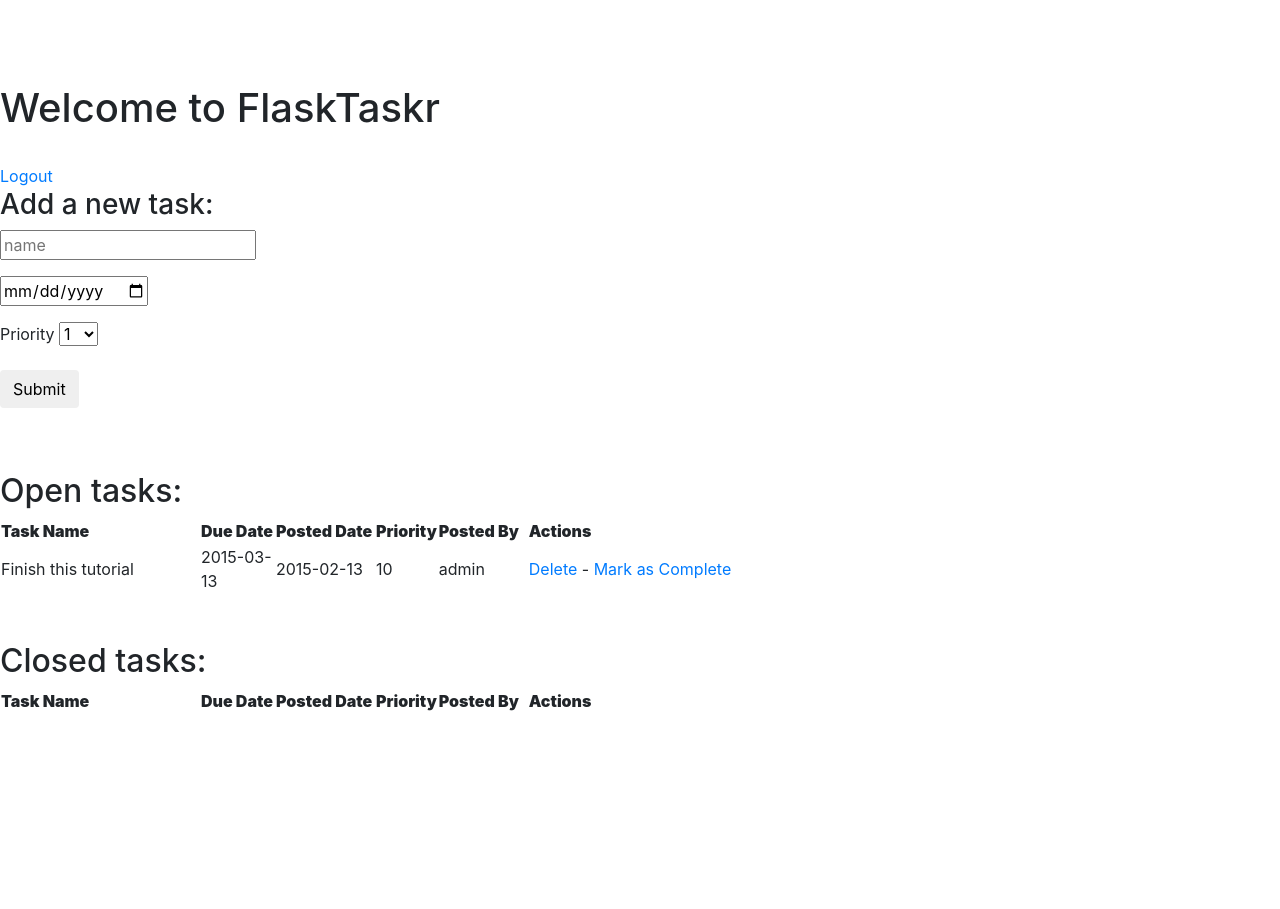
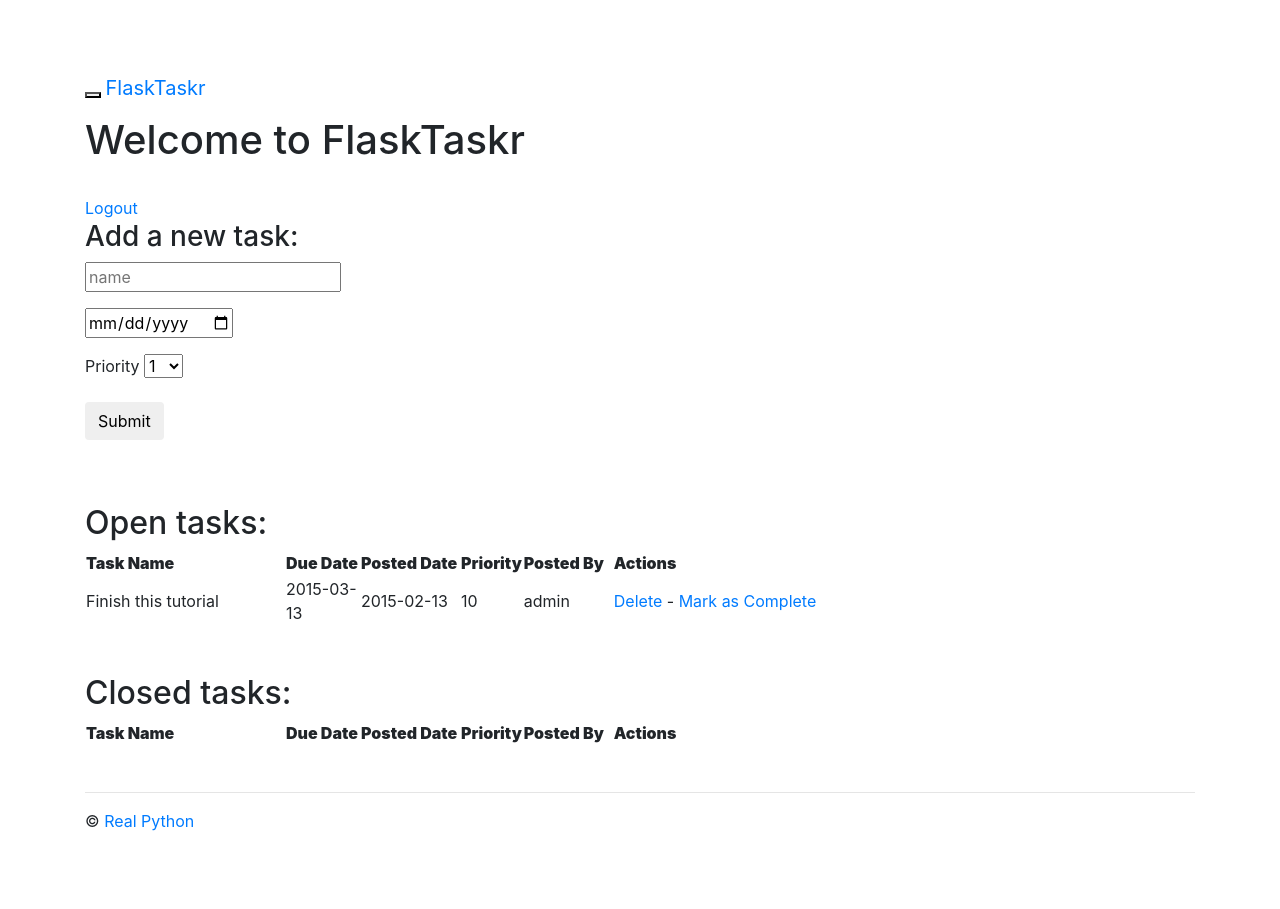
Before and after one commit to hardhus/flasktaskr3.6, a Flask app: page /tasks/ in a window 1280 px wide. Before the commit the page ends 711 px from the top, so only its background shows below. Run offline with Flask 2, Linux system fonts and the light colour scheme; a user stored in the database is signed in; data comes from the database, SQL or seed files in the repository; both versions use the stored data as it was after the commit; lists and menus that the app fills with data are empty; some libraries are stand-ins or nearby versions.

Commit message:
flasktaskr-6 3.6 before Password Hashing.

```diff
--- a/project/tasks/views.py
+++ b/project/tasks/views.py
@@ -54,7 +54,8 @@
         'tasks.html',
         form=AddTaskForm(request.form),
         open_tasks=open_tasks(),
-        closed_tasks=closed_tasks()
+        closed_tasks=closed_tasks(),
+        username=session["name"]
     )
 
 
--- a/project/templates/_base.html
+++ b/project/templates/_base.html
@@ -9,21 +9,55 @@
 </head>
 
 <body>
-    <div class="page">
+
+    <div class="navbar navbar-inverse navbar-fixed-top" role="navigation">
+        <div class="container">
+            <div class="navbar-header">
+                <button type="button" class="navbar-toggle" data-toggle="collapse" data-target=".navbar-collapse">
+                    <span class="sr-only">Toggle navigation</span>
+                    <span class="icon-bar"></span>
+                    <span class="icon-bar"></span>
+                    <span class="icon-bar"></span>
+                </button>
+                <a class="navbar-brand" href="/">FlaskTaskr</a>
+            </div>
+            <div class="collapse navbar-collapse">
+                <ul class="nav navbar-nav">
+                    {% if not session.logged_in %}
+                    <li><a href="{{ url_for('users.register') }}">Signup</a></li>
+                    {% else %}
+                    <li><a href="{{ url_for('users.logout') }}">Signout</a></li>
+                    {% endif %}
+                </ul>
+                {% if session.logged_in %}
+                <ul class="nav navbar-nav navbar-right">
+                    <li><a>Welcome, {{ username }}.</a></li>
+                </ul>
+                {% endif %}
+                <br>
+            </div><!--/.nav-collapse -->
+        </div>
+    </div>
+
+    <div class="container">
+        <div class="content">
 
             {% for message in get_flashed_messages() %}
-        <div class="flash">{{ message }}</div>
+            <div class="alert alert-success">{{ message }}</div>
             {% endfor %}
 
             {% if error %}
             <div class="error"><strong>Error:</strong> {{ error }}</div>
             {% endif %}
 
-        <br>
-
             {% block content %}
             {% endblock %}
 
+        </div>
+        <div class="footer">
+            <hr>
+            <p>&copy; <a href="https://www.realpython.com">Real Python</a></p>
+        </div>
     </div>
     <script src="https://code.jquery.com/jquery-3.2.1.slim.min.js"
         integrity="sha384-KJ3o2DKtIkvYIK3UENzmM7KCkRr/rE9/Qpg6aAZGJwFDMVNA/GpGFF93hXpG5KkN"
--- a/project/templates/tasks.html
+++ b/project/templates/tasks.html
@@ -66,8 +66,12 @@
                 <td width="50px">{{ task.priority }}</td>
                 <td width="90px">{{ task.poster.name }}</td>
                 <td>
+                    {% if task.poster.name == session.name or session.role == "admin" %}
                     <a href="{{ url_for('tasks.delete_entry', task_id = task.task_id) }}">Delete</a> -
                     <a href="{{ url_for('tasks.complete', task_id = task.task_id) }}">Mark as Complete</a>
+                    {% else %}
+                    <span>N/A</span>
+                    {% endif %}
                 </td>
             </tr>
             {% endfor %}
@@ -98,7 +102,11 @@
                 <td width="50px">{{ task.priority }}</td>
                 <td width="90px">{{ task.poster.name }}</td>
                 <td>
+                    {% if task.poster.name == session.name or session.role == "admin" %}
                     <a href="{{ url_for('tasks.delete_entry', task_id = task.task_id) }}">Delete</a>
+                    {% else %}
+                    <span>N/A</span>
+                    {% endif %}
                 </td>
             </tr>
             {% endfor %}
--- a/project/users/views.py
+++ b/project/users/views.py
@@ -48,6 +48,7 @@
     session.pop('logged_in', None)
     session.pop('user_id', None)
     session.pop('role', None)
+    session.pop("name", None)
     flash('Goodbye!')
     return redirect(url_for('users.login'))
 
@@ -63,6 +64,7 @@
                 session['logged_in'] = True
                 session['user_id'] = user.id
                 session['role'] = user.role
+                session["name"] = user.name
                 flash('Welcome!')
                 return redirect(url_for('tasks.tasks'))
             else:
```
Also changed, not shown: tests/test_tasks.py (+44 -0 lines), project/test.db, 1 other file. Lines whose indentation alone changed are shown as unchanged.
